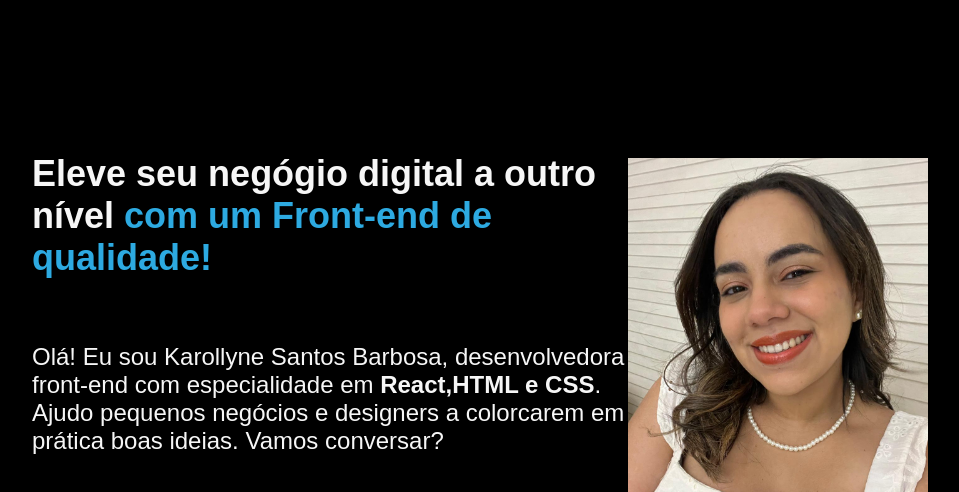
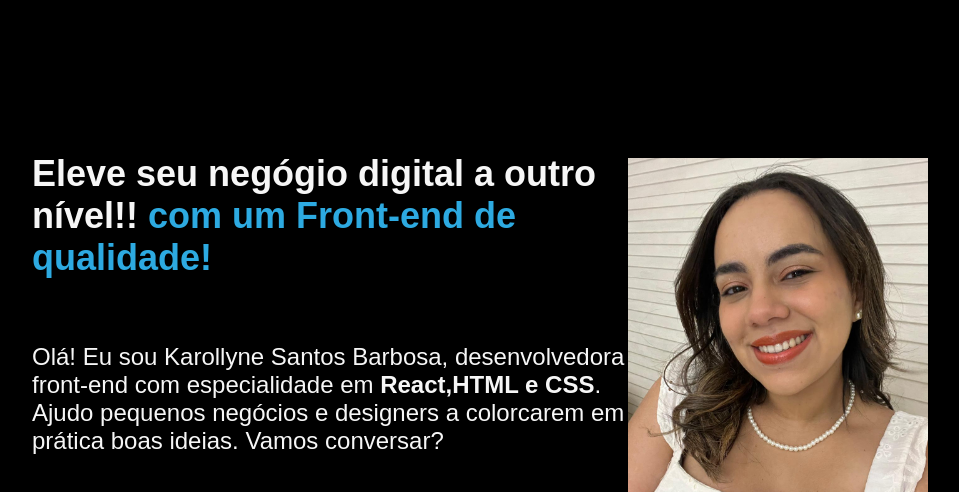
Before and after one commit to Sanbinha/portifolio, a plain HTML site: page index.html in a window 1280 px wide. Shown: the top 492 px of the page, without its empty margins (160-1119 px from the left). Drawn offline with Linux system fonts and the light colour scheme; a web font is replaced by a local one.

Commit message:
projeto portifólio

```diff
--- a/index.html
+++ b/index.html
@@ -11,7 +11,7 @@
     <header></header>
     <main class ="apresentacao">
       <section class="apresentacao__conteudo">
-        <h1 class="apresentacao__conteudo__titulo">Eleve seu negógio digital a outro nível <strong class="titulo-destaque"> com um Front-end de qualidade!</strong> </h1>
+        <h1 class="apresentacao__conteudo__titulo">Eleve seu negógio digital a outro nível!! <strong class="titulo-destaque"> com um Front-end de qualidade!</strong> </h1>
     <p class="apresentacao__conteudo__texto"> Olá! Eu sou Karollyne Santos Barbosa, desenvolvedora front-end
             com especialidade em <strong> React,HTML e CSS</strong>.
              Ajudo pequenos negócios e designers a colorcarem em prática boas ideias.
```
